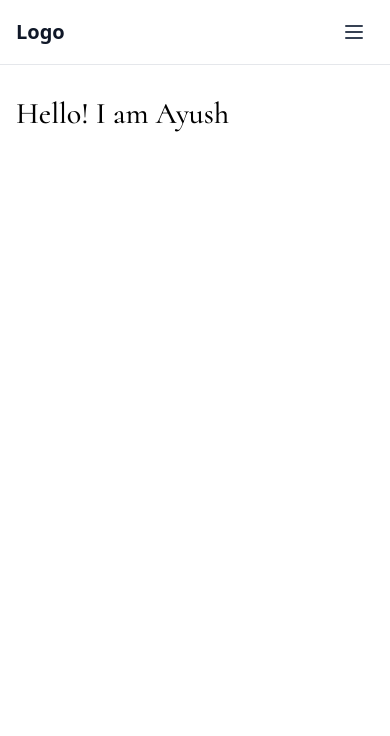
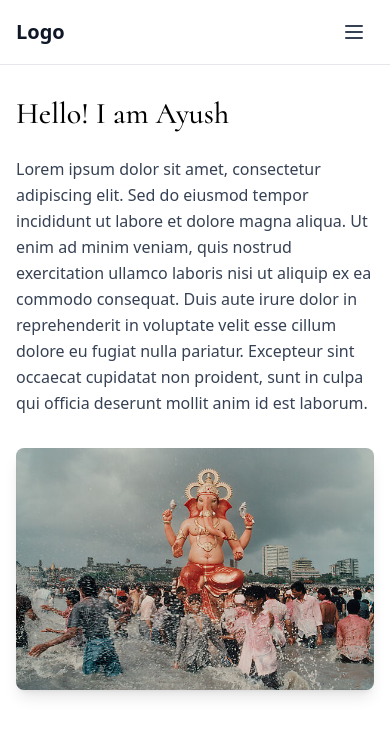
Before and after one commit to ayushkhanvilkar10/portfolio, a Next.js app: page / in a window 390 px wide. Shown: the top 736 px of the page. Built offline with nearby package versions, Linux system fonts and the light colour scheme; a web font is replaced by a local one.

Commit message:
Add typing effect and hero image layout
- Create TypingText component with underscore cursor that blinks then disappears
- Add Lorem ipsum paragraph below heading
- Add two-column responsive layout with Ganpati Visarjan image

```diff
--- a/src/app/page.tsx
+++ b/src/app/page.tsx
@@ -1,6 +1,11 @@
+import Image from "next/image";
+import TypingText from "@/components/TypingText";
+
 export default function Home() {
   return (
     <section className="px-4 py-8 sm:px-6 sm:py-12 md:px-8 md:py-16 lg:px-12 lg:py-20">
+      <div className="flex flex-col md:flex-row md:items-center md:justify-between gap-8 md:gap-12">
+        <div className="flex-1">
           <h1
             className="text-3xl sm:text-4xl md:text-5xl lg:text-6xl"
             style={{
@@ -8,8 +13,22 @@ export default function Home() {
               fontWeight: 500,
             }}
           >
-        Hello! I am Ayush
+            <TypingText text="Hello! I am Ayush" speed={80} />
           </h1>
+          <p className="mt-6 text-base sm:text-lg leading-relaxed text-gray-700 max-w-2xl">
+            Lorem ipsum dolor sit amet, consectetur adipiscing elit. Sed do eiusmod tempor incididunt ut labore et dolore magna aliqua. Ut enim ad minim veniam, quis nostrud exercitation ullamco laboris nisi ut aliquip ex ea commodo consequat. Duis aute irure dolor in reprehenderit in voluptate velit esse cillum dolore eu fugiat nulla pariatur. Excepteur sint occaecat cupidatat non proident, sunt in culpa qui officia deserunt mollit anim id est laborum.
+          </p>
+        </div>
+        <div className="flex-shrink-0">
+          <Image
+            src="/ganpati-visarjan.png"
+            alt="Ganpati Visarjan"
+            width={400}
+            height={300}
+            className="rounded-lg shadow-lg object-cover"
+          />
+        </div>
+      </div>
     </section>
   );
 }
--- /dev/null
+++ b/src/components/TypingText.tsx
@@ -0,0 +1,60 @@
+"use client";
+
+import { useState, useEffect } from "react";
+
+interface TypingTextProps {
+  text: string;
+  speed?: number;
+  className?: string;
+  style?: React.CSSProperties;
+  blinkCount?: number;
+}
+
+export default function TypingText({
+  text,
+  speed = 100,
+  className,
+  style,
+  blinkCount = 3,
+}: TypingTextProps) {
+  const [displayedText, setDisplayedText] = useState("");
+  const [currentIndex, setCurrentIndex] = useState(0);
+  const [isTypingComplete, setIsTypingComplete] = useState(false);
+  const [cursorVisible, setCursorVisible] = useState(true);
+  const [blinksRemaining, setBlinksRemaining] = useState(blinkCount * 2);
+
+  // Typing effect
+  useEffect(() => {
+    if (currentIndex < text.length) {
+      const timeout = setTimeout(() => {
+        setDisplayedText((prev) => prev + text[currentIndex]);
+        setCurrentIndex((prev) => prev + 1);
+      }, speed);
+
+      return () => clearTimeout(timeout);
+    } else if (!isTypingComplete) {
+      setIsTypingComplete(true);
+    }
+  }, [currentIndex, text, speed, isTypingComplete]);
+
+  // Blinking cursor that disappears after a few blinks
+  useEffect(() => {
+    if (isTypingComplete && blinksRemaining > 0) {
+      const blinkTimeout = setTimeout(() => {
+        setCursorVisible((prev) => !prev);
+        setBlinksRemaining((prev) => prev - 1);
+      }, 400);
+
+      return () => clearTimeout(blinkTimeout);
+    } else if (blinksRemaining === 0) {
+      setCursorVisible(false);
+    }
+  }, [isTypingComplete, blinksRemaining]);
+
+  return (
+    <span className={className} style={style}>
+      {displayedText}
+      {cursorVisible && <span className="animate-pulse">_</span>}
+    </span>
+  );
+}
```
Also changed, not shown: public/ganpati-visarjan.png (added). Lines whose indentation alone changed are shown as unchanged.
